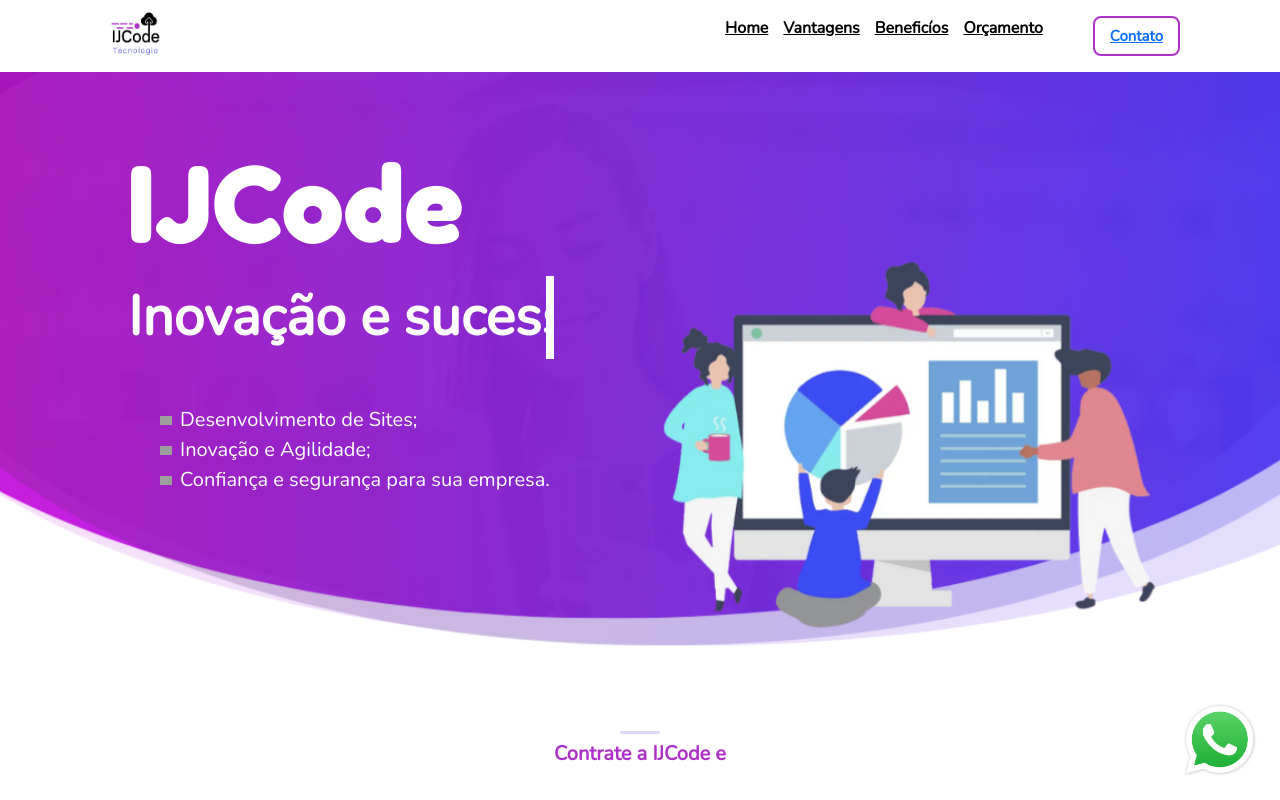
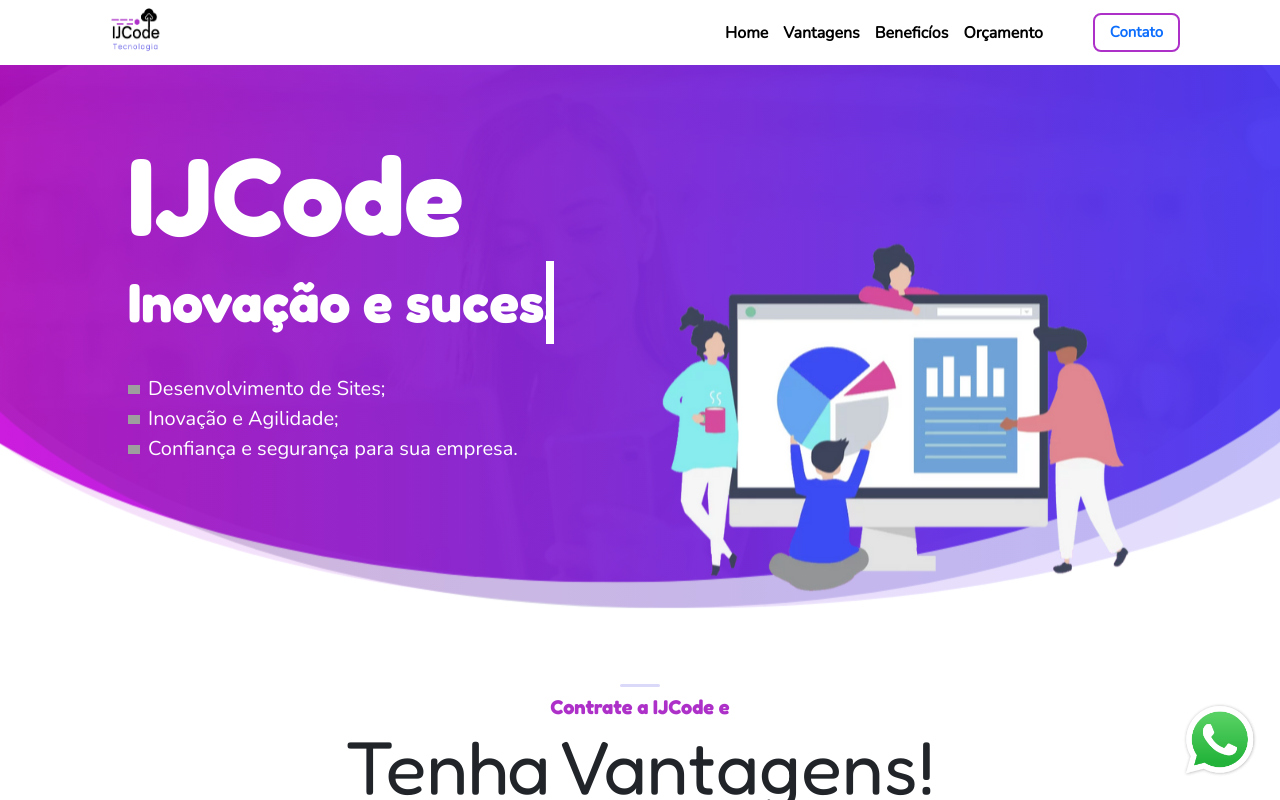
Before and after one commit to ijcodetecnologia/IJCode, a Next.js app: page / in a window 1280 px wide. Shown: the top 800 px of the page. Built offline with nearby package versions, Linux system fonts and the light colour scheme; grey boxes are pictures that could not be loaded.

Commit message:
Fix: Normalizado css global apos inserção do Bootstrap

```diff
--- a/src/app/globals.css
+++ b/src/app/globals.css
@@ -6,18 +6,19 @@
   text-decoration: none;
 }
 
-h1, h2, h3, h4 {
+h1, h2, h3, h4, h5, h6, p {
+  margin: 0;
+  padding: 0;
+  box-sizing: border-box;
+  text-decoration: none;
   font-family: 'Fredoka', sans-serif;
 }
 
-p {
+a, ul , li, button {
+  margin: 0;
+  padding: 0;
+  box-sizing: border-box;
+  list-style: none;
+  text-decoration: none;
   font-family: 'Nunito', sans-serif;
 }
-
-a {
-  font-family: 'Nunito', sans-serif;
-}
-
-li {
-  font-family: 'Nunito', sans-serif;
-}
```
Also changed, not shown: src/app/layout.js (+9 -4 lines), src/components/Sections/projetos.slide/Slide.js (+12 -13 lines), src/components/Sections/projetos.slide/Slide.module.css (deleted).
